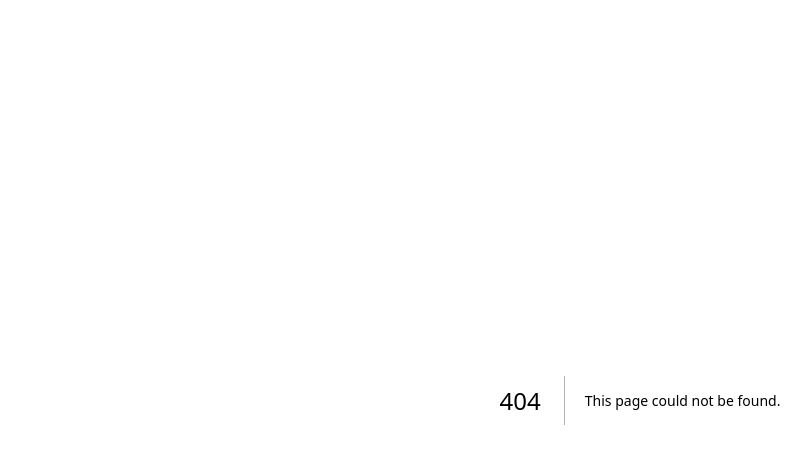
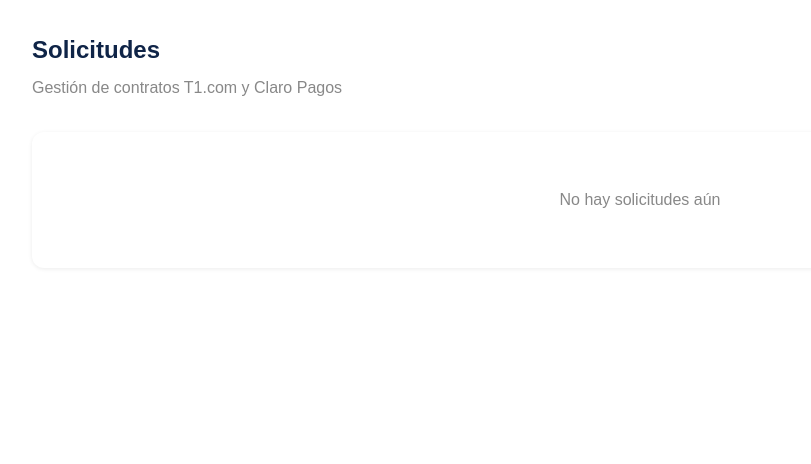
Before and after one commit to jovannipoceros-png/t1-legal, a Next.js app: page /dashboard/solicitudes in a window 1280 px wide. Before the commit this address had no page. Shown: the top 464 px of the page, without its empty margins (0-811 px from the left). Built offline with nearby package versions, Linux system fonts and the light colour scheme.

Commit message:
feat: modulo solicitudes

```diff
--- /dev/null
+++ b/src/app/dashboard/solicitudes/page.tsx
@@ -0,0 +1,11 @@
+export default function Solicitudes() {
+  return (
+    <div style={{ padding: '32px', fontFamily: 'sans-serif' }}>
+      <h1 style={{ color: '#0F2447', fontSize: '24px', fontWeight: 700, margin: '0 0 8px' }}>Solicitudes</h1>
+      <p style={{ color: '#888', margin: '0 0 32px' }}>Gestión de contratos T1.com y Claro Pagos</p>
+      <div style={{ background: 'white', borderRadius: '12px', padding: '24px', boxShadow: '0 1px 4px rgba(0,0,0,0.08)' }}>
+        <p style={{ color: '#888', textAlign: 'center', padding: '32px 0' }}>No hay solicitudes aún</p>
+      </div>
+    </div>
+  )
+}
```
